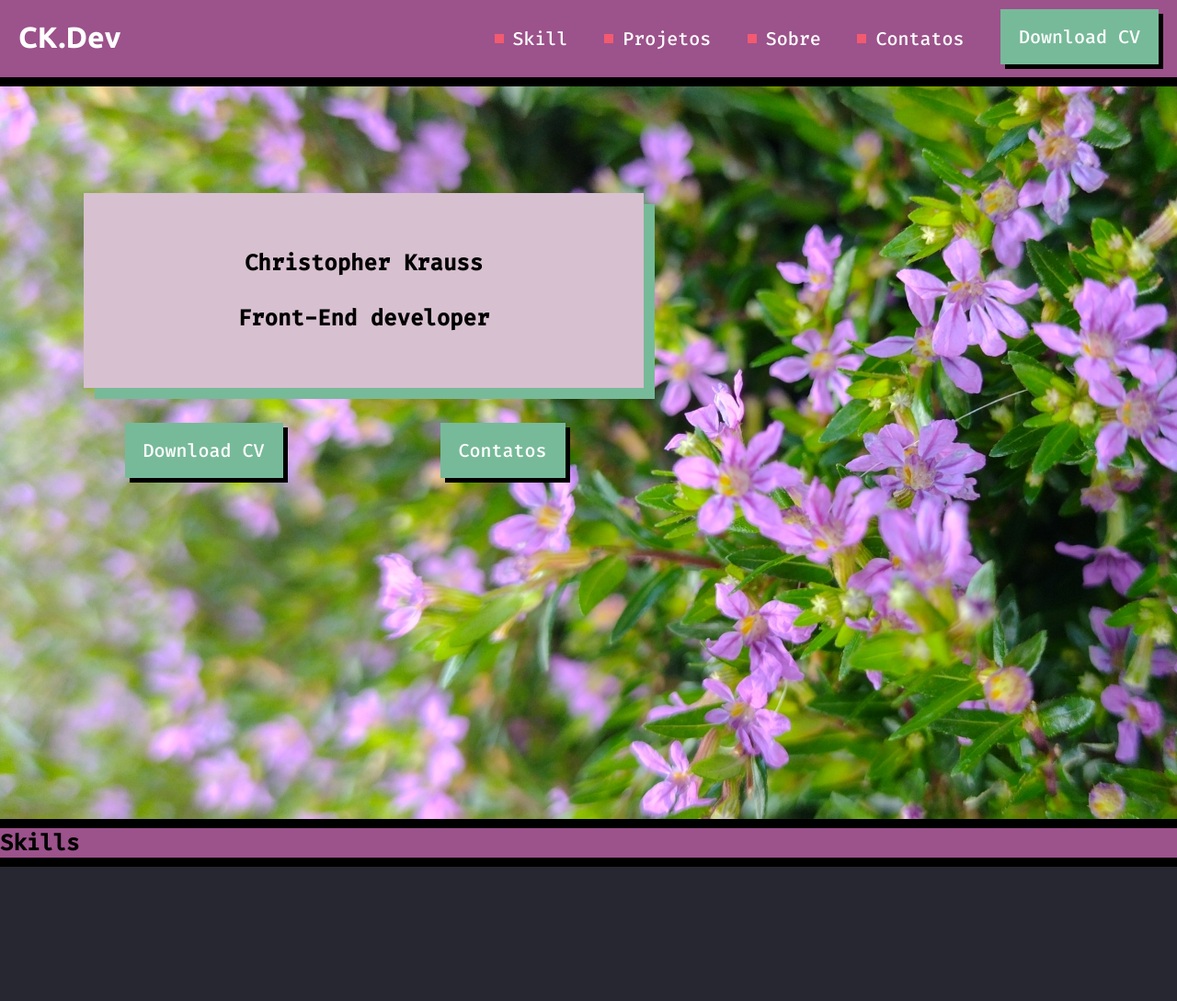
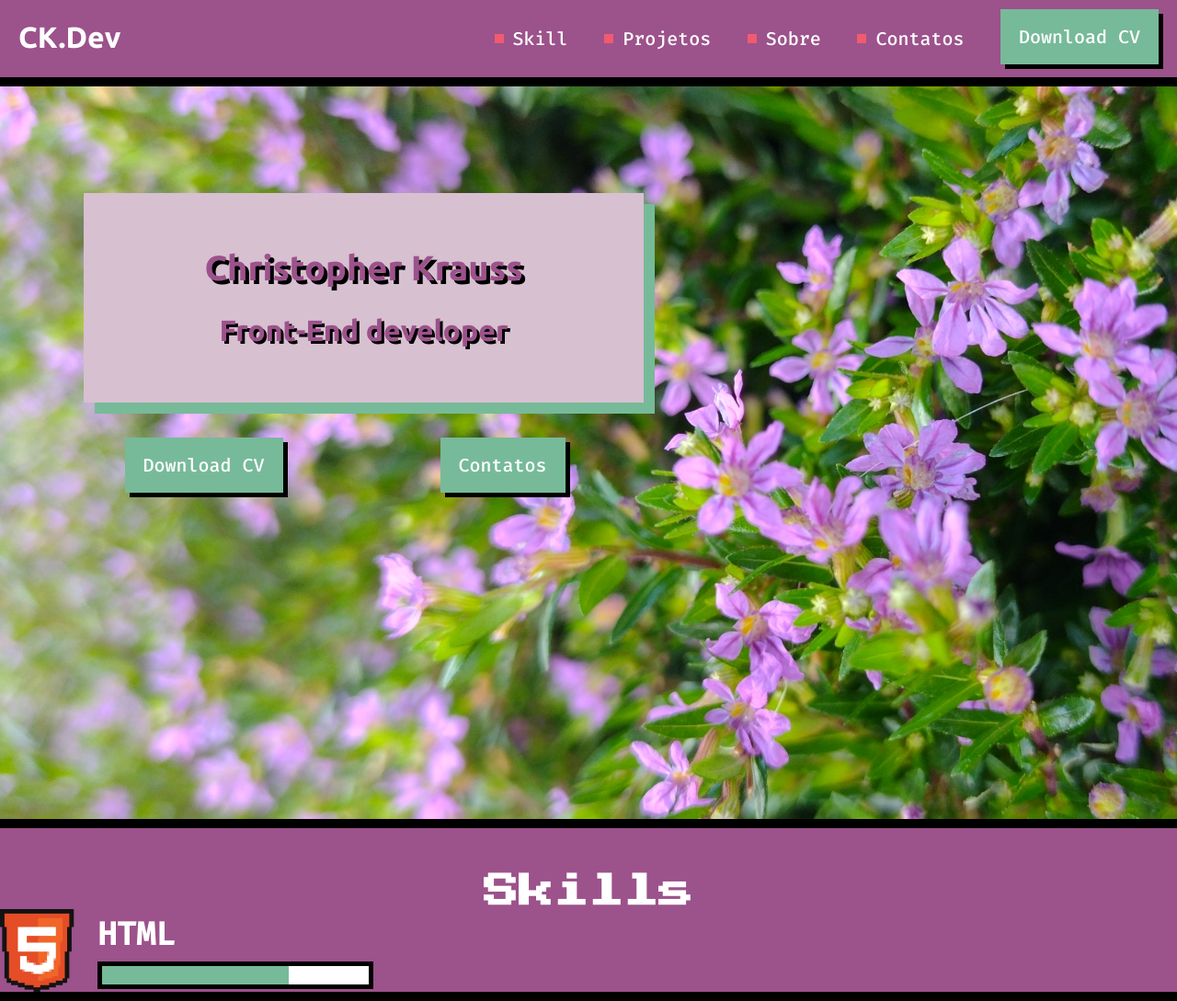
Before and after one commit to josekrauss020/josekrauss020.github.io, a plain HTML site: page index.html in a window 1280 px wide. Shown: the whole page at 92% size. Before the commit the page ends 943 px from the top, so only its background shows below. Drawn offline with Linux system fonts and the light colour scheme.

Commit message:
beggining of the section skills

```diff
--- /dev/null
+++ b/CSS/COMPONENTS/main-title.css
@@ -0,0 +1,20 @@
+.main-title {
+    color: #9C528B;
+    font-size: 38px;
+    font-family: 'Ubuntu', sans-serif;
+    text-shadow: 4px 4px 0px #000;
+
+}
+.main-title.-second{
+    color: white;
+    text-align: center;
+    text-shadow: none;
+    font-family: 'Press Start 2P', cursive;
+    padding-top: 50px;
+}
+.subtitle {
+    color: #9C528B;
+    font-family: 'Ubuntu', sans-serif;
+    text-shadow: 3px 3px 0px #000;
+    font-size: xx-large;
+}
--- a/index.html
+++ b/index.html
@@ -13,13 +13,15 @@
     <!-- o arquivo CSS que utilizamos no link serve para agilizar as mudanças de confuguração de pagina, se torna mais facil
     mudar as coisas por que apenas temos que mudar em um único lugar-->
     <link rel="stylesheet" href="CSS/COMPONENTS/section.css">
+    <link rel="stylesheet" href="CSS/COMPONENTS/progress.css">
     <link rel="stylesheet" href="CSS/COMPONENTS/banner.css">
     <link rel="stylesheet" href="CSS/COMPONENTS/header.css">
     <link rel="stylesheet" href="CSS/COMPONENTS/action.css">
     <link rel="stylesheet" href="CSS/COMPONENTS/logo.css">
-    <link rel="stylesheet" href="CSS/COMPONENTS/title.css">
+    <link rel="stylesheet" href="CSS/COMPONENTS/main-title.css">
     <link rel="stylesheet" href="CSS/COMPONENTS/box.css">
     <link rel="stylesheet" href="CSS/COMPONENTS/button.css">
+    <link rel="stylesheet" href="CSS/COMPONENTS/skill-tec.css">
 
 
 </head>
@@ -41,7 +43,7 @@
     <section class="banner">
        <div class="wrapper">
             <div class="box">
-                <h1 class="title">Christopher Krauss</h1>
+                <h1 class="main-title">Christopher Krauss</h1>
                 <h2 class="subtitle">Front-End developer</h2>
             </div>
             <div class="navigation">
@@ -51,7 +53,16 @@
         </div>
     </section>
     <section class="section">
-        <h1 class="title -second">Skills</h1>
+        <h2 class="main-title -second">Skills</h2>
+        <article class="skill-tec"><!-- description list --> <!-- (dt) description title  --> <!-- (dd) define description -->
+
+            <img class="icon" src="assets/img/ico_html5.png" all="icone HTML5">
+            <div class="right">
+                <h3 class="title">HTML</h3>
+                <progress class="bar" max="100" value="70">70 %</progress>
+            </div>
+
+        </article>
     </section>
 </body>
 </html>
```
Also changed, not shown: LEIA-ME.txt, assets/img/ico_html5.png (added).
